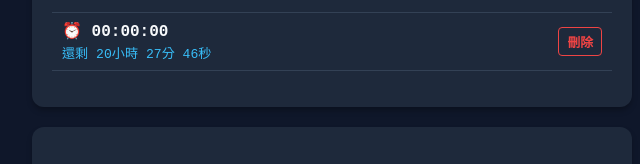
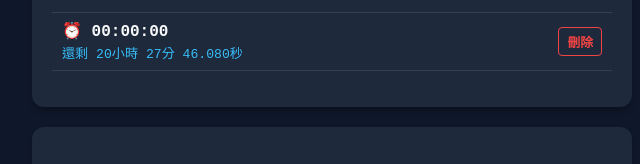
Before and after one commit to tahai-hsieh/Clock, a plain HTML site: page index.html in a window 1280 px wide. Both pictures are taken after a click on the button "新增鬧鐘". Shown: the part 443-607 px from the top of the page, 308-948 px from the left. Drawn offline with Linux system fonts and the light colour scheme.

Commit message:
Update index.html

```diff
--- a/index.html
+++ b/index.html
@@ -175,6 +175,7 @@
         .alarm-remaining {
             color: var(--accent-color);
             font-size: 0.82rem;
+            font-family: 'Courier New', Courier, monospace;
         }
 
         .delete-btn {
@@ -362,8 +363,9 @@
 
         document.addEventListener('click', initAudioContext, { once: false });
 
-        // --- 1. 精確時鐘 (毫秒 + 強制 24 小時制) ---
+        // --- 1. 精確時鐘 (單一時間源同步) ---
         function updateClock() {
+            // 抓取當前的唯一精確時間物件
             const now = new Date();
 
             const options = {
@@ -389,6 +391,7 @@
             const dateOptions = { timeZone: 'Asia/Taipei', year: 'numeric', month: '2-digit', day: '2-digit', weekday: 'long' };
             document.getElementById('date').textContent = new Intl.DateTimeFormat('zh-TW', dateOptions).format(now);
 
+            // 同步檢查鬧鐘與更新倒數，確保毫秒數與主時鐘完全無縫對齊
             checkAlarms(hours, minutes, seconds);
             updateAlarmRemainingTimes(now);
 
@@ -480,7 +483,7 @@
             });
         }
 
-        // 動態即時計算每一組鬧鐘剩餘時間
+        // 動態精確計算與主時鐘 100% 同步的鬧鐘倒數（含毫秒）
         function updateAlarmRemainingTimes(nowDate) {
             alarms.forEach(alarm => {
                 const remEl = document.getElementById(`alarm-rem-${alarm.id}`);
@@ -492,25 +495,26 @@
                     return;
                 }
 
-                // 建立目標時間 Date 物件
+                // 建立目標時間 Date 物件 (毫秒設為 0)
                 const target = new Date(nowDate);
                 target.setHours(alarm.hour, alarm.minute, alarm.second, 0);
 
-                // 若目標時間小於等於當前時間，代表是明天的鬧鐘
+                // 若目標時間小於或等於當前時間，視為明天的鬧鐘
                 if (target <= nowDate) {
                     target.setDate(target.getDate() + 1);
                 }
 
-                const diffMs = target - nowDate;
-                const diffSec = Math.floor(diffMs / 1000);
+                // 計算精確的剩餘毫秒數
+                const diffMs = target.getTime() - nowDate.getTime();
 
-                const hrs = Math.floor(diffSec / 3600);
-                const mins = Math.floor((diffSec % 3600) / 60);
-                const secs = diffSec % 60;
+                const hrs = Math.floor(diffMs / 3600000);
+                const mins = Math.floor((diffMs % 3600000) / 60000);
+                const secs = Math.floor((diffMs % 60000) / 1000);
+                const ms = String(diffMs % 1000).padStart(3, '0');
 
                 let remText = '還剩 ';
                 if (hrs > 0) remText += `${String(hrs).padStart(2, '0')}小時 `;
-                remText += `${String(mins).padStart(2, '0')}分 ${String(secs).padStart(2, '0')}秒`;
+                remText += `${String(mins).padStart(2, '0')}分 ${String(secs).padStart(2, '0')}.${ms}秒`;
 
                 remEl.textContent = remText;
                 remEl.style.color = 'var(--accent-color)';
```
